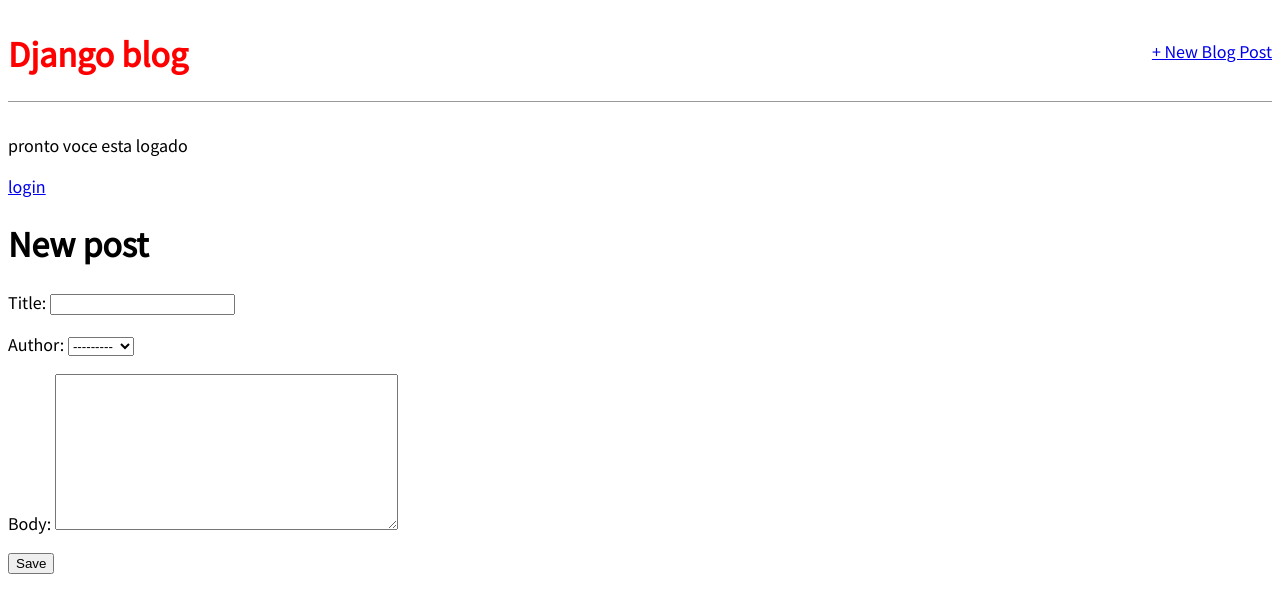
After one commit to MateusHenriqDaSilva/django-Blog, a Django app: page /post/new/ in a window 1280 px wide. The commit adds this page. Shown: the top 613 px of the page. Run offline with Django 3.2, Linux system fonts and the light colour scheme; data comes from the database, SQL or seed files in the repository; both versions use the stored data as it was after the commit.

Commit message:
formularios e usuarios e contas

```diff
--- a/blog/models.py
+++ b/blog/models.py
@@ -1,4 +1,5 @@
 from django.db import models
+from django.urls import reverse
 
 class Post(models.Model):
     title = models.CharField(max_length=200)
@@ -10,3 +11,6 @@ class Post(models.Model):
 
     def __str__(self):
         return self.title
+
+    def get_absolute_url(self): # new
+            return reverse('post_detail', args=[str(self.id)])
--- a/blog/templates/base.html
+++ b/blog/templates/base.html
@@ -2,15 +2,26 @@
 <html>
 <head>
     <title>Django Blog</title>
-    <link href="https://fonts.googleapis.com/css?family=Source+Sans+Pro:���" rel="\
+    <link href="https://fonts.googleapis.com/css?family=Source+Sans+Pro:400" rel="\
     stylesheet">
     <link rel="stylesheet" href="{% static 'css/base.css' %}">
 </head>
 <body>
     <header>
-        <h1><a href="/">Django Blog</a></h1>
+        <div class="nav-left">
+            <h1><a href="{% url 'home' %}">Django blog</a></h1>
+          </div>
+          <div class="nav-right">
+            <a href="{% url 'post_new' %}">+ New Blog Post</a>
+          </div>
     </header>
-    <div class="container">
+        {% if user.is_authenticated %}
+            <P>Oi {{ user.username }}</P>
+            <p><a href="{% url 'logout' %}">Logout</a></p>
+        {% else %}
+            <p>pronto voce esta logado</p>
+            <a href="{% url 'login' %}">login</a>
+        {% endif %}
         {% block content %}
         {% endblock content %}
     </div>
--- /dev/null
+++ b/blog/templates/post_new.html
@@ -0,0 +1,9 @@
+{% extends 'base.html' %}
+
+{% block content %}
+    <h1>New post</h1>
+    <form action="" method="post">{% csrf_token %}
+      {{ form.as_p }}
+      <input type="submit" value="Save">
+    </form>
+{% endblock content %}
--- a/blog/urls.py
+++ b/blog/urls.py
@@ -1,8 +1,12 @@
 from django.urls import path
 
-from .views import BlogDetailView,BlogListView
+from .views import BlogDetailView,BlogListView,BlogCreateView, BlogUpdateView, BlogDeleteView
 
 urlpatterns = [
     path('post/<int:pk>/', BlogDetailView.as_view(), name='post_detail'),
-    path('', BlogListView.as_view(), name='home')
+    path('', BlogListView.as_view(), name='home'),
+    path('post/new/', BlogCreateView.as_view(), name='post_new'),
+    path('post/<int:pk>/edit/', BlogUpdateView.as_view(), name='post_edit'),
+    path('post/<int:pk>/delete/', BlogDeleteView.as_view(), name='post_delete'),
+
 ]
--- a/blog/views.py
+++ b/blog/views.py
@@ -1,4 +1,6 @@
 from django.views.generic import ListView, DetailView
+from django.views.generic.edit import CreateView, UpdateView, DeleteView
+from django.urls import reverse_lazy
 
 from . models import Post
 
@@ -9,3 +11,18 @@ class BlogListView(ListView):
 class BlogDetailView(DetailView):
     model = Post
     template_name = 'post_detail.html'
+
+class BlogCreateView(CreateView):
+    model = Post
+    template_name = 'post_new.html'
+    fields = '__all__'
+
+class BlogUpdateView(UpdateView):
+    model = Post
+    fields=['title', 'body']
+    template_name = "post_edit.html"
+
+class BlogDeleteView(DeleteView):
+    model = Post
+    template_name = 'post_delete.html'
+    success_url = reverse_lazy('home')
--- a/blog_project/settings.py
+++ b/blog_project/settings.py
@@ -26,6 +26,7 @@ SECRET_KEY = 'r(pjx%4kanjy4^gddvq57p=us%7)iitp)e6k)g+&nr2hy+(1c5'
 DEBUG = True
 
 ALLOWED_HOSTS = []
+LOGIN_REDIRECT_URL = 'home'
 
 
 # Application definition
--- a/blog_project/urls.py
+++ b/blog_project/urls.py
@@ -19,4 +19,5 @@ from django.urls import path,include
 urlpatterns = [
     path('admin/', admin.site.urls),
     path('', include('blog.urls')),
+    path('accounts/', include('django.contrib.auth.urls')),
 ]
```
Also changed, not shown: blog/static/css/base.css (+9 -0 lines), blog/templates/post_delete.html (added, +9 -0 lines), blog/templates/post_detail.html (+6 -2 lines), blog/templates/post_edit.html (added, +9 -0 lines), blog/templates/registration/login.html (added, +10 -0 lines), blog/tests.py (+25 -0 lines), db.sqlite3, 1 other file.
